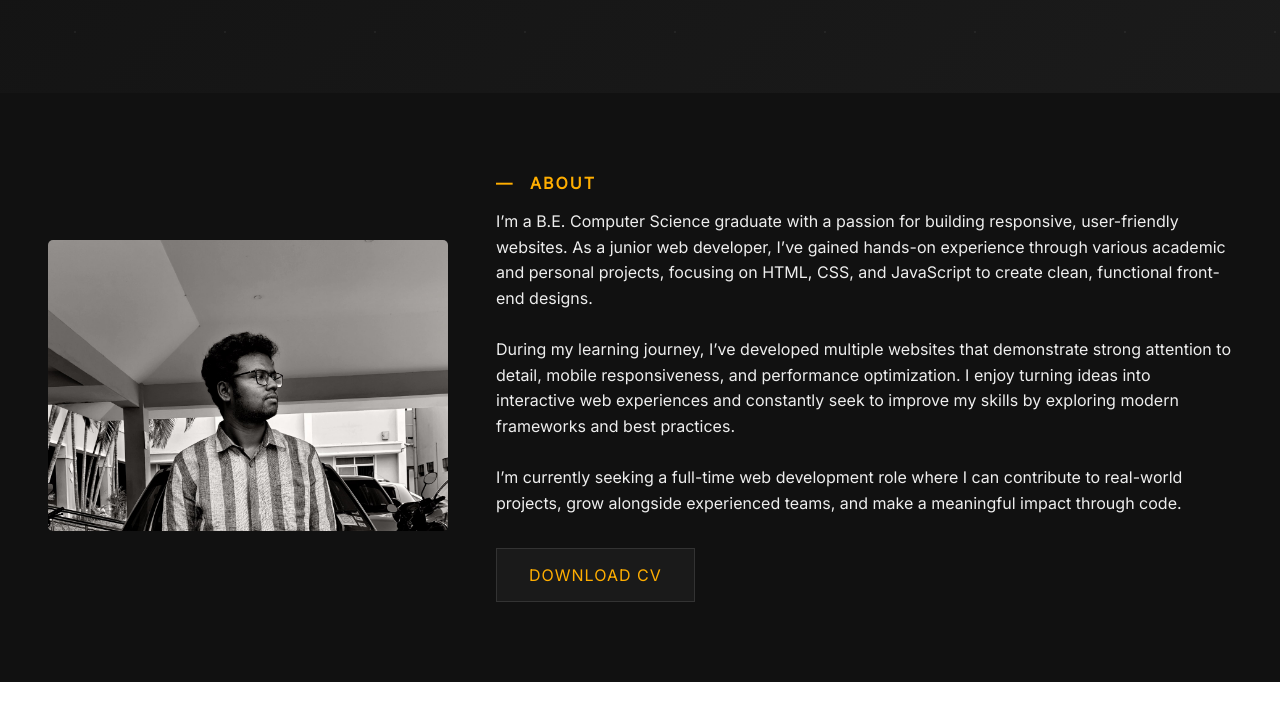
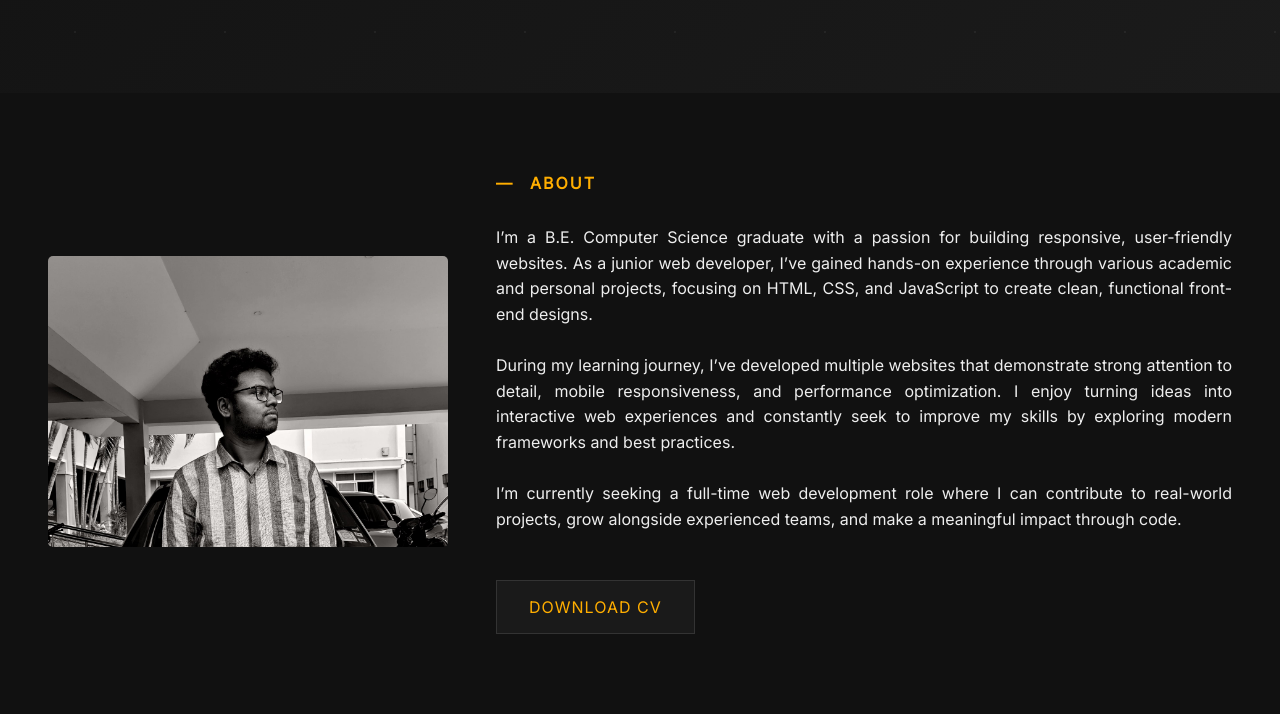
Before and after one commit to ROHANSUNIL07/MY-Website, a plain HTML site: page index.html in a window 1280 px wide. Shown: the part 643-1357 px from the top of the page. Before the commit the page ends 1325 px from the top, so only its background shows below. Drawn offline with nearby package versions, Linux system fonts and the light colour scheme.

Commit message:
Update styles.css

```diff
--- a/styles.css
+++ b/styles.css
@@ -259,3 +259,12 @@ body {
     font-size: 0.8rem;
   }
 }
+.about-text {
+  font-size: 1rem;
+  line-height: 1.8;
+  max-width: 800px;
+  color: #333;
+  text-align: justify;
+  margin: 0 auto;
+  padding: 1rem 0;
+}
```
